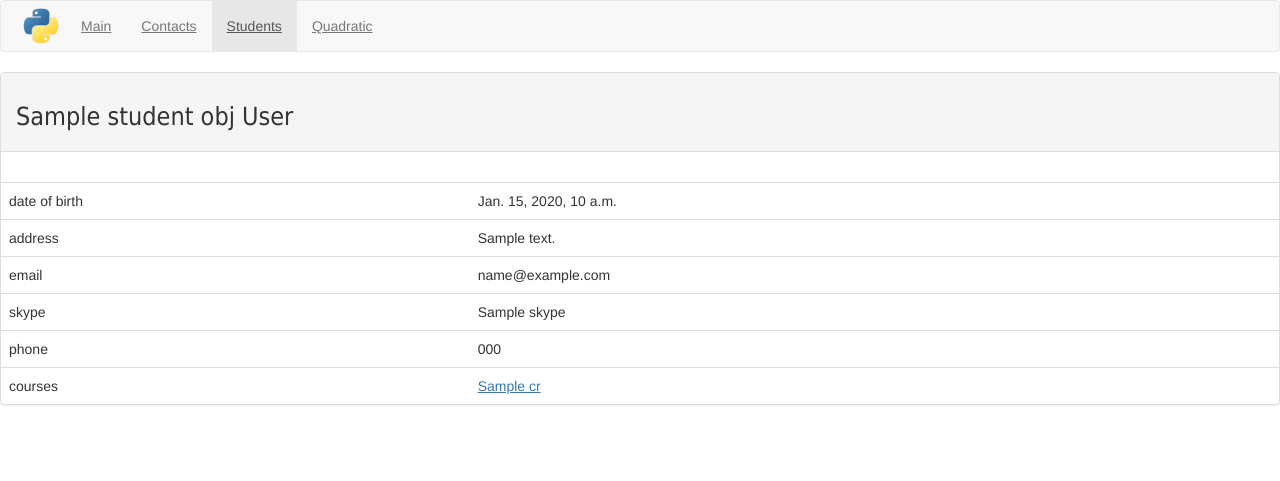
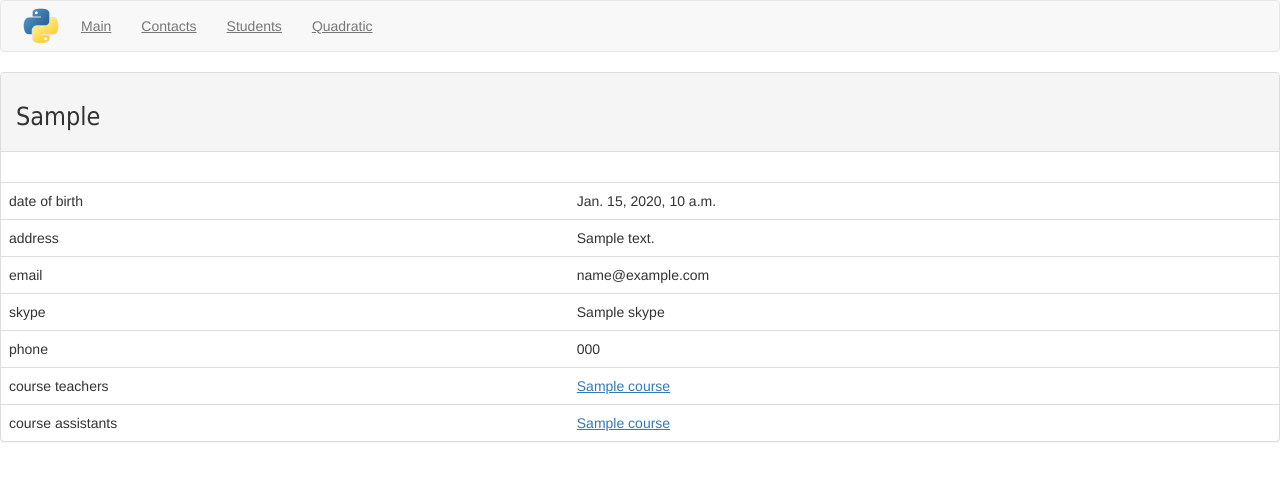
Before and after one commit to ooniversity/ooniversity_django_courses_nix, a Django app: template templates/coaches/detail.html in a window 1280 px wide. Shown: the top 481 px of the page. Run offline with Django 3.2, Linux system fonts and the light colour scheme; the template is opened without the code that fills it: most values are stand-ins (such as "Sample title", 1, 10 or a date in 2020); some libraries are stand-ins or nearby versions.

Commit message:
dj_6_1(1)

```diff
--- a/coaches/admin.py
+++ b/coaches/admin.py
@@ -4,6 +4,6 @@ from .models import Coach
 
 class CoachAdmin(admin.ModelAdmin):
     list_display = ('user', 'gender', 'skype', 'description')
+    list_filter = ('user__is_staff',)
 
-
-admin.site.register(Coach)
+admin.site.register(Coach, CoachAdmin)
--- a/coaches/models.py
+++ b/coaches/models.py
@@ -1,5 +1,6 @@
 from django.db import models
 from django.conf import settings
+
 
 # Create your models here.
 class Coach(models.Model):
@@ -12,4 +13,4 @@ class Coach(models.Model):
     description = models.TextField()
 
     def __str__(self):
-        return self.user
+        return self.user.get_full_name()
--- a/courses/models.py
+++ b/courses/models.py
@@ -7,8 +7,8 @@ class Course(models.Model):
     name = models.CharField(max_length=255)
     short_description = models.CharField(max_length=255)
     description = models.TextField()
-    coach = models.ForeignKey(Coach, null=True, related_name='coach_courses')
-    assistant = models.ForeignKey(Coach, null=True, related_name='assistant_courses')
+    coach = models.ForeignKey(Coach, null=True, blank=True, related_name='coach_courses')
+    assistant = models.ForeignKey(Coach, null=True, blank=True, related_name='assistant_courses')
 
     def __str__(self):
         return self.name
--- a/courses/views.py
+++ b/courses/views.py
@@ -13,7 +13,7 @@ def list_view(request):
 def detail(request, course_id):
     course_obj = get_object_or_404(Course, pk=course_id)
     lessons_list = Lesson.objects.filter(course = course_obj)
-
+    #print(course_obj.coach.description)
     return render(request, 'courses/detail.html',
                   {'lessons_list': lessons_list,
                    'course_obj': course_obj})
--- a/pybursa/urls.py
+++ b/pybursa/urls.py
@@ -24,6 +24,7 @@ urlpatterns = [
     url(r'^admin/', admin.site.urls),
     url(r'^', include('courses.urls', namespace='courses', app_name='courses')),
     url(r'^students/', include('students.urls')),
+    url(r'^coaches/', include('coaches.urls')),
     url(r'^$', views.index, name='index'),
     url(r'^contact/', views.contact, name='contact'),
     url(r'^student_list/', views.student_list, name='student_list'),
--- a/templates/coaches/detail.html
+++ b/templates/coaches/detail.html
@@ -1,28 +1,17 @@
-{% extends 'index_courses.html' %}
+{% extends 'index.html' %}
 {% block title%}
-  <title>Students detail</title>
-{% endblock %}
-
-{% block links %}
-<div class="collapse navbar-collapse" id="bs-example-navbar-collapse-1">
-    <ul class="nav navbar-nav">
-        <li><a href="{% url 'courses:list_view' %}">Main</a></li>
-        <li><a href="{% url 'contact' %}">Contacts</a></li>
-        <li class="active"><a href="{% url 'students:list_view' %}">Students</a><span class="sr-only">(current)</span></li>
-        <li><a href="{% url 'results' %}">Quadratic</a></li>
-    </ul>
-</div>
+  <title>Coach detail</title>
 {% endblock %}
 
 {% block content %}
 <div class="panel panel-default">
     <div class="panel-heading">
         <h2>
-            {% if student_obj %}
-        {{ student_obj.name}} {{ student_obj.surname}}
-        {% else %}
-            <p>No students are available.</p>
-        {% endif %}
+            {% if coach_obj %}
+                {{ coach_obj}}
+            {% else %}
+                <p>No coaches are available.</p>
+            {% endif %}
         </h2>
     </div>
     <div class="panel-body">
@@ -30,33 +19,42 @@
     </div>
     <!-- Table -->
     <table class="table">
-        {% if student_obj %}
+        {% if coach_obj %}
         <tr>
             <td>date of birth</td>
-            <td>{{ student_obj.date_of_birth}}</td></tr>
+            <td>{{ coach_obj.date_of_birth}}</td></tr>
         <tr>
             <td>address</td>
-            <td>{{ student_obj.address}}</td></tr>
+            <td>{{ coach_obj.address}}</td></tr>
         <tr>
             <td>email</td>
-            <td>{{ student_obj.email}}</td></tr>
+            <td>{{ coach_obj.user.email}}</td></tr>
         <tr>
             <td>skype </td>
-            <td>{{ student_obj.skype}}</td></tr>
+            <td>{{ coach_obj.skype}}</td></tr>
         <tr>
             <td>phone </td>
-            <td>{{ student_obj.phone}}</td></tr>
+            <td>{{ coach_obj.phone}}</td></tr>
         <tr>
-            <td>courses</td>
+            <td>course teachers</td>
             <td>
-            {% for crs in student_obj.courses.all %}
-                <a href="{% url 'courses:detail' crs.id %}">{{ crs.name}}</a>
+            {% for course in coach_obj.coach_courses.all %}
+                <a href="{% url 'courses:detail' course.id %}">{{ course.name}}</a>
                 <br>
-                {% endfor %}
+            {% endfor %}
             </td>
-            </tr>
+        </tr>
+        <tr>
+            <td>course assistants</td>
+            <td>
+            {% for course in coach_obj.assistant_courses.all %}
+                <a href="{% url 'courses:detail' course.id %}">{{ course.name}}</a>
+                <br>
+            {% endfor %}
+            </td>
+        </tr>
         {% else %}
-        <p>No students are available.</p>
+        <p>No coaches are available.</p>
         {% endif %}
     </table>
 </div>
--- a/templates/courses/list.html
+++ b/templates/courses/list.html
@@ -1,4 +1,4 @@
-{% extends 'index_courses.html' %}
+{% extends 'index.html' %}
 {% block title%}
   <title>Courses</title>
 {% endblock %}
--- a/templates/index.html
+++ b/templates/index.html
@@ -38,7 +38,7 @@
 				  <div class="collapse navbar-collapse" id="bs-example-navbar-collapse-1">
 					<ul class="nav navbar-nav">
 
-						<li class="active"><a href="{% url 'index' %}">Main</a><span class="sr-only">(current)</span></li>
+						<li><a href="{% url 'index' %}">Main</a><span class="sr-only">(current)</span></li>
 						<li><a href="{% url 'contact' %}">Contacts</a></li>
 						<li><a href="{% url 'student_list' %}">Students</a></li>
 						<li><a href="{% url 'results' %}">Quadratic</a></li>
--- a/templates/students/detail.html
+++ b/templates/students/detail.html
@@ -1,4 +1,4 @@
-{% extends 'index_courses.html' %}
+{% extends 'index.html' %}
 {% block title%}
   <title>Students detail</title>
 {% endblock %}
--- a/templates/students/list.html
+++ b/templates/students/list.html
@@ -1,4 +1,4 @@
-{% extends 'index_courses.html' %}
+{% extends 'index.html' %}
 {% block title%}
   <title>Students</title>
 {% endblock %}
```
Also changed, not shown: coaches/views.py (+5 -4 lines), templates/courses/detail.html (+27 -17 lines), db.sqlite3.
